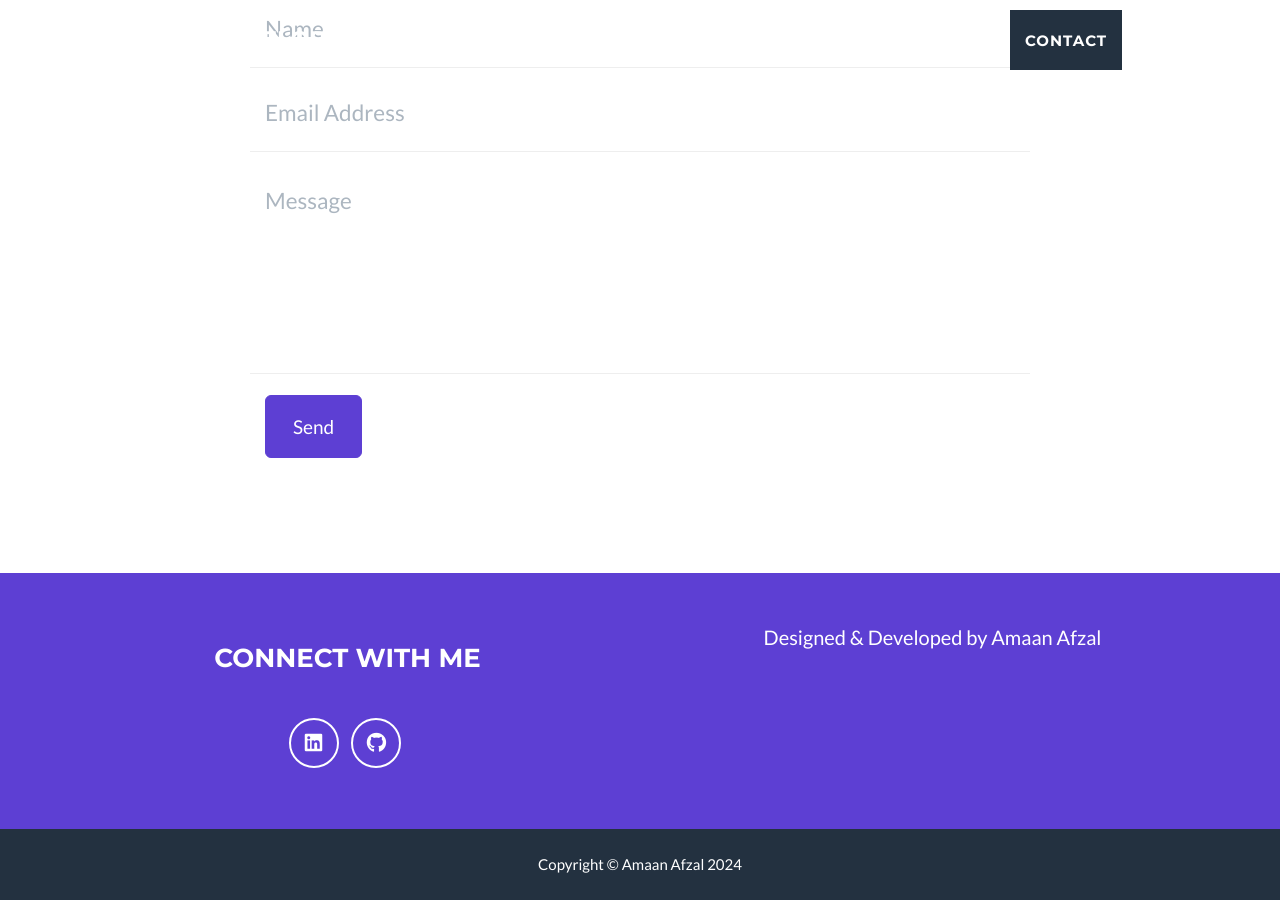
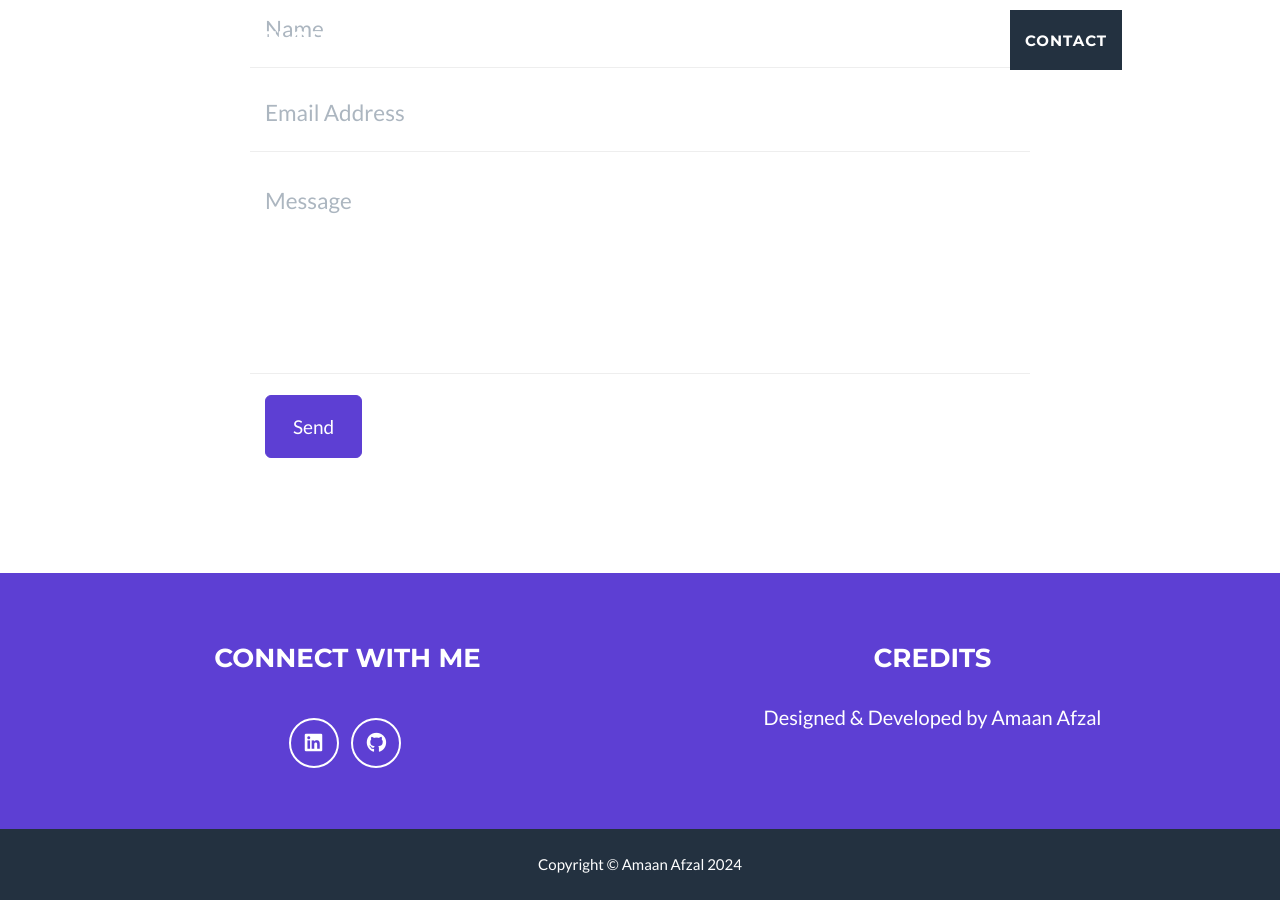
Before and after one commit to Amaan6868/Amaan6868.github.i, a Jekyll site: the page built from _posts/2024-12-10-BotnetSimulation.markdown, in a window 1280 px wide and 900 px high, scrolled down 2987 px. Built offline with Jekyll 4.4.1, drawn with Linux system fonts in a browser that asks for light colours.

Commit message:
Update footer.html

```diff
--- a/_includes/footer.html
+++ b/_includes/footer.html
@@ -19,6 +19,7 @@
           </ul>
         </div>
         <div class="footer-col col-md-6">
+          <h3>Credits</h3>
           <p>Designed & Developed by Amaan Afzal</p>
         </div>
       </div>
```
